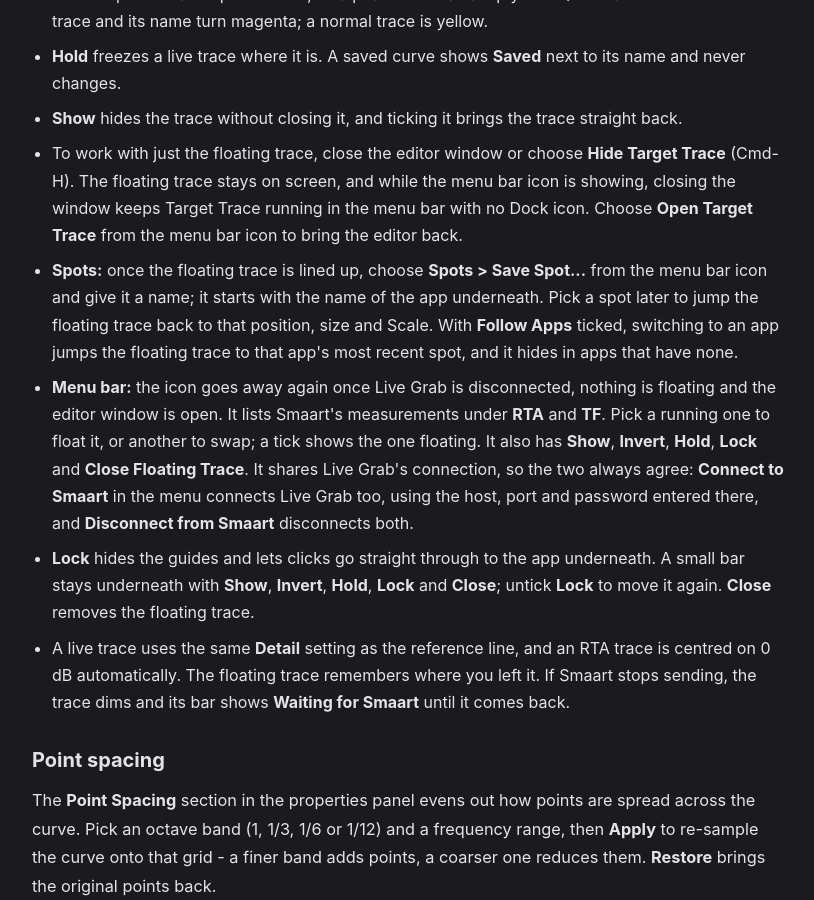
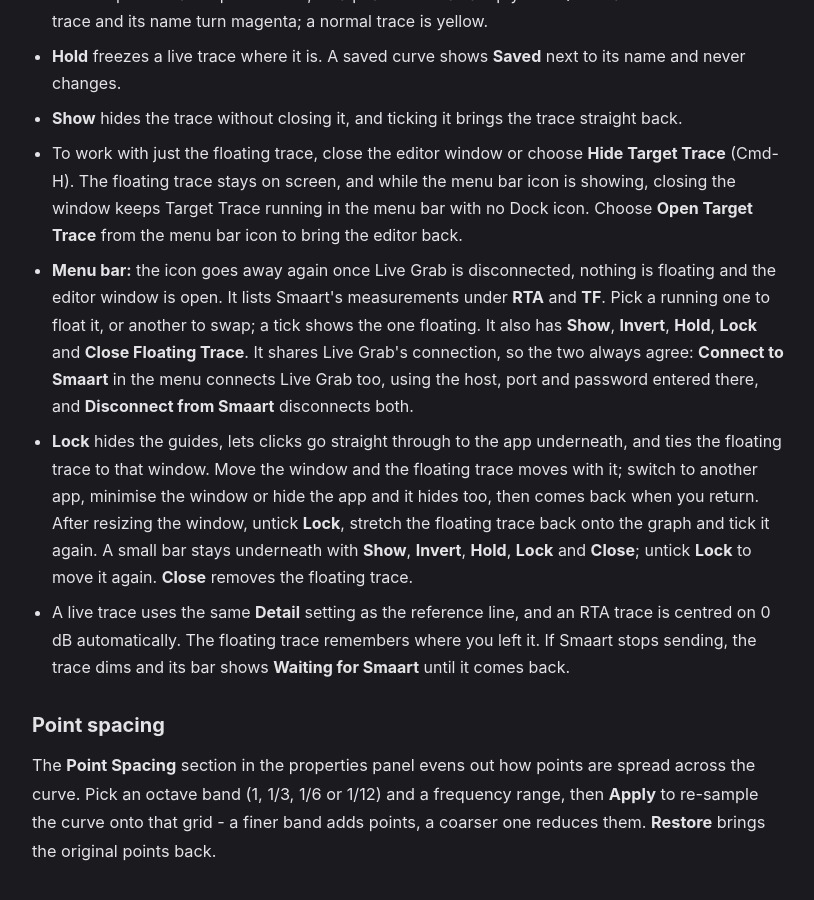
Before and after one commit to BSKapps/bskapps.github.io, a Jekyll site: the page built from articles/target-trace-guide/index.html, in a window 1280 px wide and 900 px high, scrolled down 4332 px. Shown: the whole window, without its empty margins (232-1046 px from the left). Built offline with Jekyll 4.4.1, drawn with Linux system fonts in a browser that asks for light colours.

Commit message:
Target Trace guide: Lock ties the floating trace to the window underneath; spots removed

```diff
--- a/_data/guides/target-trace-guide.json
+++ b/_data/guides/target-trace-guide.json
@@ -197,9 +197,8 @@
             "**Hold** freezes a live trace where it is. A saved curve shows **Saved** next to its name and never changes.",
             "**Show** hides the trace without closing it, and ticking it brings the trace straight back.",
             "To work with just the floating trace, close the editor window or choose **Hide Target Trace** (Cmd-H). The floating trace stays on screen, and while the menu bar icon is showing, closing the window keeps Target Trace running in the menu bar with no Dock icon. Choose **Open Target Trace** from the menu bar icon to bring the editor back.",
-            "**Spots:** once the floating trace is lined up, choose **Spots > Save Spot...** from the menu bar icon and give it a name; it starts with the name of the app underneath. Pick a spot later to jump the floating trace back to that position, size and Scale. With **Follow Apps** ticked, switching to an app jumps the floating trace to that app's most recent spot, and it hides in apps that have none.",
             "**Menu bar:** the icon goes away again once Live Grab is disconnected, nothing is floating and the editor window is open. It lists Smaart's measurements under **RTA** and **TF**. Pick a running one to float it, or another to swap; a tick shows the one floating. It also has **Show**, **Invert**, **Hold**, **Lock** and **Close Floating Trace**. It shares Live Grab's connection, so the two always agree: **Connect to Smaart** in the menu connects Live Grab too, using the host, port and password entered there, and **Disconnect from Smaart** disconnects both.",
-            "**Lock** hides the guides and lets clicks go straight through to the app underneath. A small bar stays underneath with **Show**, **Invert**, **Hold**, **Lock** and **Close**; untick **Lock** to move it again. **Close** removes the floating trace.",
+            "**Lock** hides the guides, lets clicks go straight through to the app underneath, and ties the floating trace to that window. Move the window and the floating trace moves with it; switch to another app, minimise the window or hide the app and it hides too, then comes back when you return. After resizing the window, untick **Lock**, stretch the floating trace back onto the graph and tick it again. A small bar stays underneath with **Show**, **Invert**, **Hold**, **Lock** and **Close**; untick **Lock** to move it again. **Close** removes the floating trace.",
             "A live trace uses the same **Detail** setting as the reference line, and an RTA trace is centred on 0 dB automatically. The floating trace remembers where you left it. If Smaart stops sending, the trace dims and its bar shows **Waiting for Smaart** until it comes back."
           ]
         }
```
